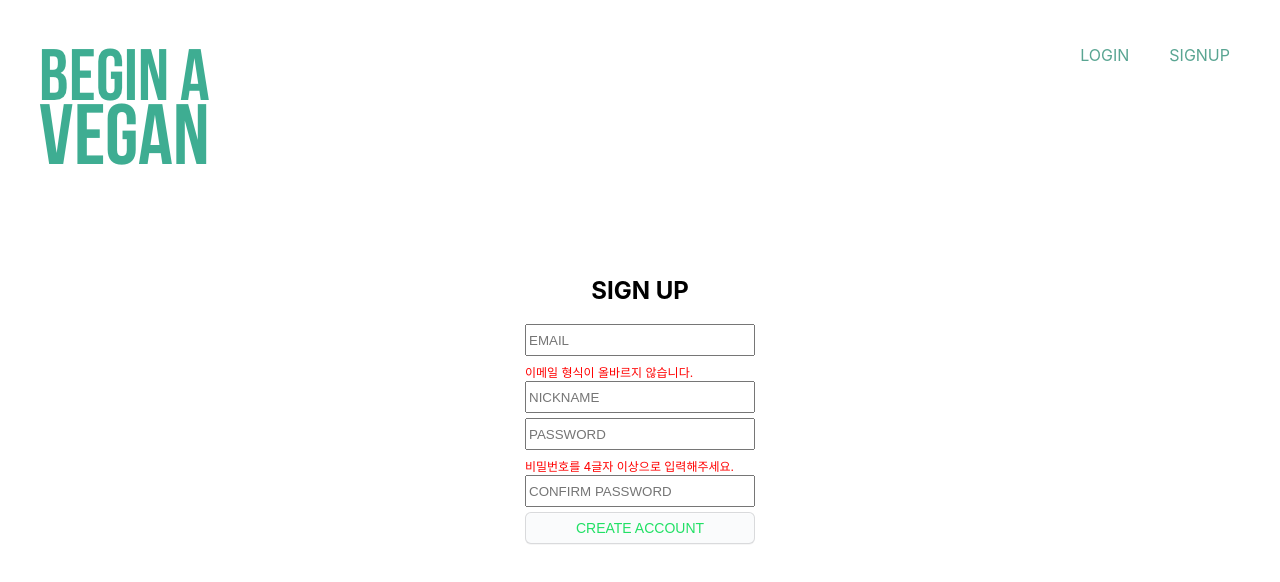
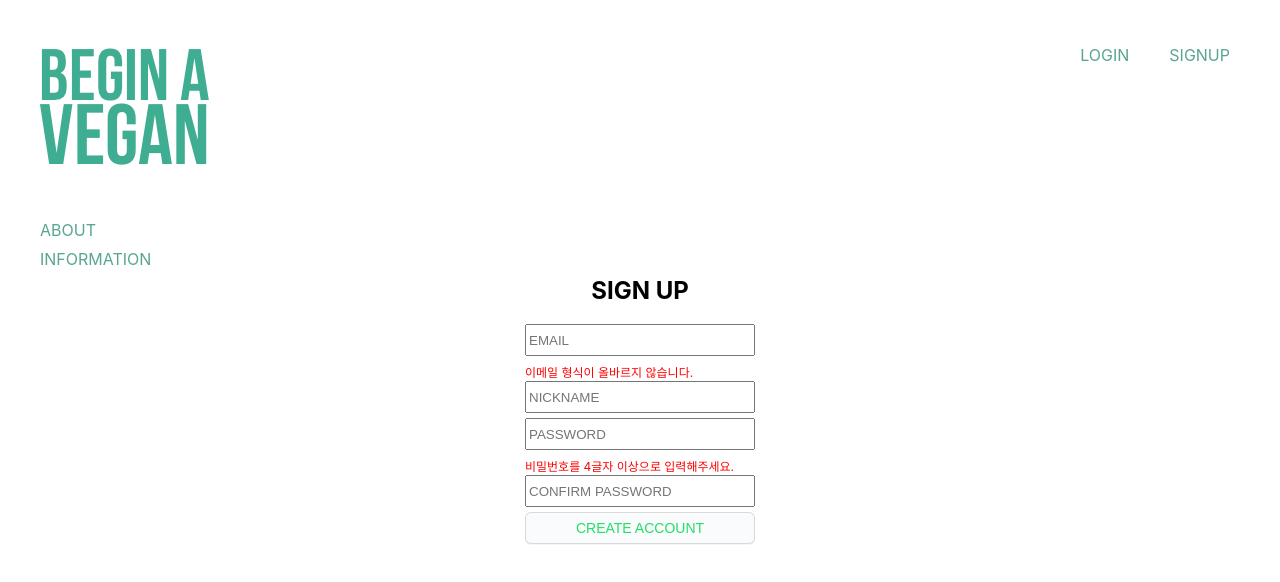
Before and after one commit to leewol/Begin-A-Vegan, a Next.js app in the folder front/: page /users in a window 1280 px wide. Shown: the top 582 px of the page. Built offline with nearby package versions, Linux system fonts and the light colour scheme; no server answers.

Commit message:
[ADD] import Nav (users)

```diff
--- a/front/pages/users.js
+++ b/front/pages/users.js
@@ -1,5 +1,6 @@
 import React, { useState } from "react";
 import Header from "../components/Header";
+import Nav from "../components/Nav";
 import * as Api from "../lib/api";
 import styled from "styled-components";
 import Router from "next/router";
@@ -125,6 +126,7 @@ export default function Signup() {
   return (
     <div>
       <Header />
+			<Nav />
       <Container>
         <div>
           <h2>SIGN UP</h2>
```
